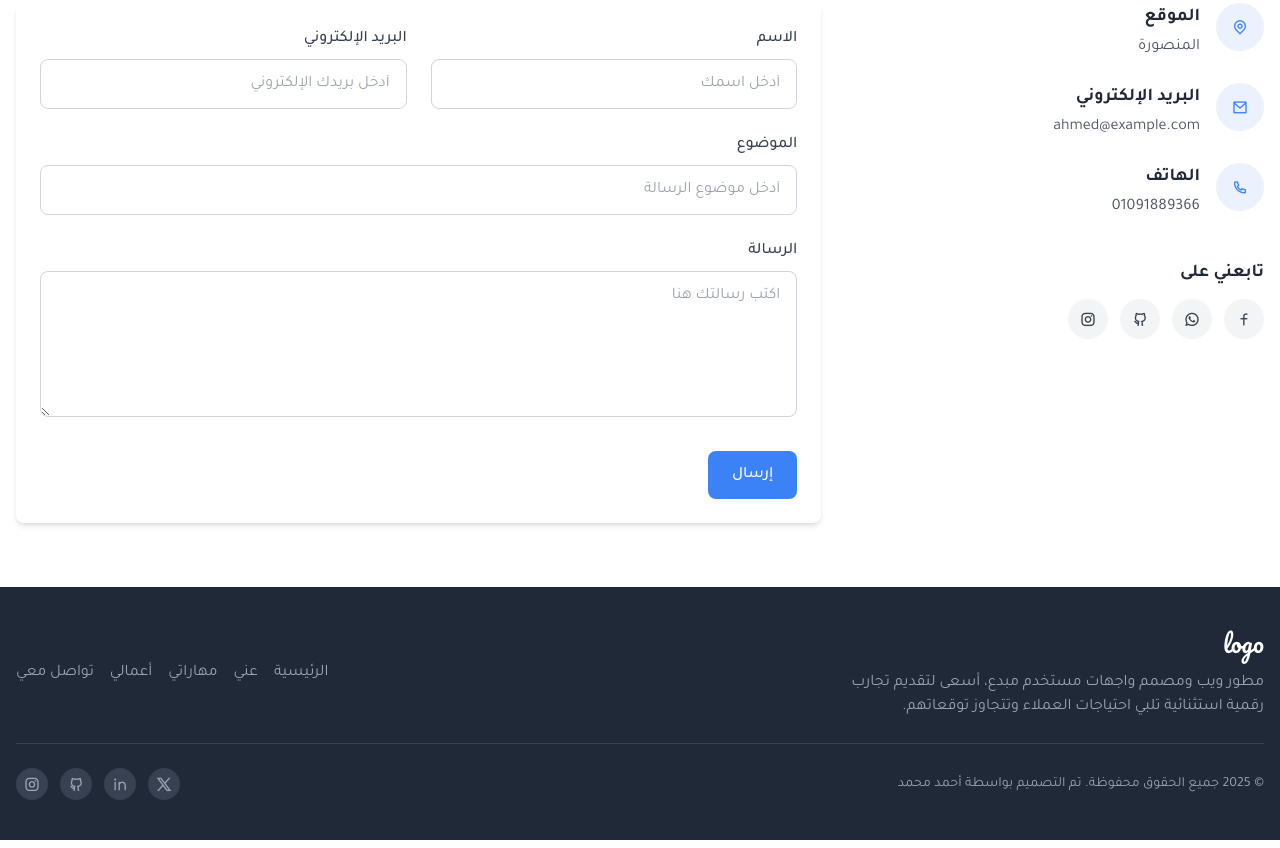
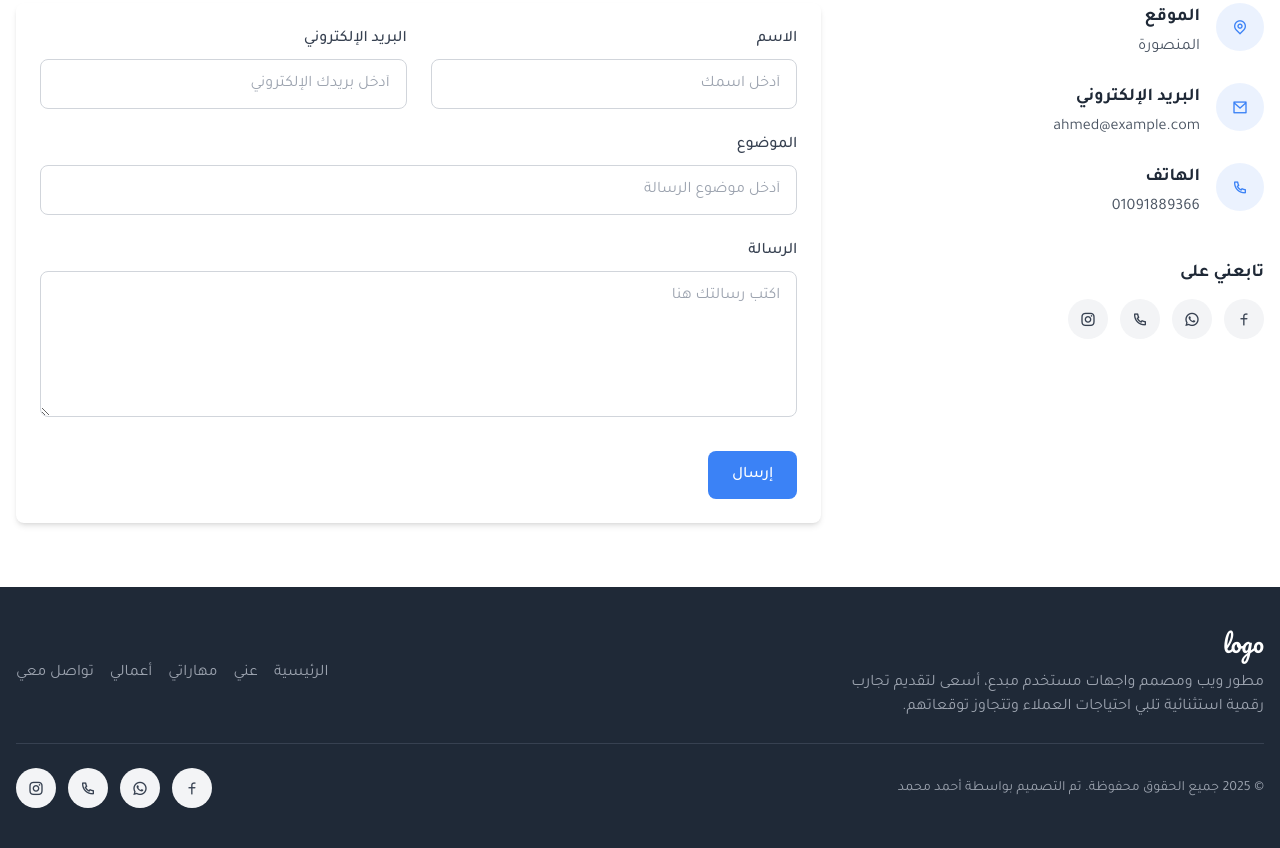
Before and after one commit to A7m721/engahmed, a plain HTML site: page index.html in a window 1280 px wide. Shown: the part 3935-4783 px from the top of the page. Drawn offline with nearby package versions, Linux system fonts and the light colour scheme.

Commit message:
Update index.html
mm

```diff
--- a/index.html
+++ b/index.html
@@ -490,8 +490,8 @@
                                 <a href="https://wa.me/qr/NDCARXYPZ5FSP1" class="w-10 h-10 flex items-center justify-center bg-gray-100 text-gray-700 rounded-full hover:bg-primary hover:text-white transition-colors">
                                     <i class="ri-whatsapp-line"></i>
                                 </a>
-                                <a href="#" class="w-10 h-10 flex items-center justify-center bg-gray-100 text-gray-700 rounded-full hover:bg-primary hover:text-white transition-colors">
-                                    <i class="ri-github-line"></i>
+                                <a href="tel:+201091889366" class="w-10 h-10 flex items-center justify-center bg-gray-100 text-gray-700 rounded-full hover:bg-primary hover:text-white transition-colors">
+                                    <i class="ri-phone-line"></i>
                                 </a>
                                 <a href="https://www.instagram.com/eng_a7med_ra?igsh=azE4eGVrZHZheW9w" class="w-10 h-10 flex items-center justify-center bg-gray-100 text-gray-700 rounded-full hover:bg-primary hover:text-white transition-colors">
                                     <i class="ri-instagram-line"></i>
@@ -547,18 +547,18 @@
             <div class="flex flex-col md:flex-row justify-between items-center">
                 <p class="text-gray-400 text-sm">© 2025 جميع الحقوق محفوظة. تم التصميم بواسطة أحمد محمد</p>
                 <div class="flex gap-3 mt-4 md:mt-0">
-                    <a href="#" class="w-8 h-8 flex items-center justify-center bg-gray-700 text-gray-400 rounded-full hover:bg-primary hover:text-white transition-colors">
-                        <i class="ri-twitter-x-line"></i>
-                    </a>
-                    <a href="#" class="w-8 h-8 flex items-center justify-center bg-gray-700 text-gray-400 rounded-full hover:bg-primary hover:text-white transition-colors">
-                        <i class="ri-linkedin-line"></i>
-                    </a>
-                    <a href="#" class="w-8 h-8 flex items-center justify-center bg-gray-700 text-gray-400 rounded-full hover:bg-primary hover:text-white transition-colors">
-                        <i class="ri-github-line"></i>
-                    </a>
-                    <a href="#" class="w-8 h-8 flex items-center justify-center bg-gray-700 text-gray-400 rounded-full hover:bg-primary hover:text-white transition-colors">
-                        <i class="ri-instagram-line"></i>
-                    </a>
+                   <a href="https://www.facebook.com/share/1APTp6Fs97/" class="w-10 h-10 flex items-center justify-center bg-gray-100 text-gray-700 rounded-full hover:bg-primary hover:text-white transition-colors">
+                                    <i class="ri-facebook-line"></i>
+                                </a>
+                                <a href="https://wa.me/qr/NDCARXYPZ5FSP1" class="w-10 h-10 flex items-center justify-center bg-gray-100 text-gray-700 rounded-full hover:bg-primary hover:text-white transition-colors">
+                                    <i class="ri-whatsapp-line"></i>
+                                </a>
+                                <a href="tel:+201091889366" class="w-10 h-10 flex items-center justify-center bg-gray-100 text-gray-700 rounded-full hover:bg-primary hover:text-white transition-colors">
+                                    <i class="ri-phone-line"></i>
+                                </a>
+                                <a href="https://www.instagram.com/eng_a7med_ra?igsh=azE4eGVrZHZheW9w" class="w-10 h-10 flex items-center justify-center bg-gray-100 text-gray-700 rounded-full hover:bg-primary hover:text-white transition-colors">
+                                    <i class="ri-instagram-line"></i>
+                                </a>
                 </div>
             </div>
         </div>
```
